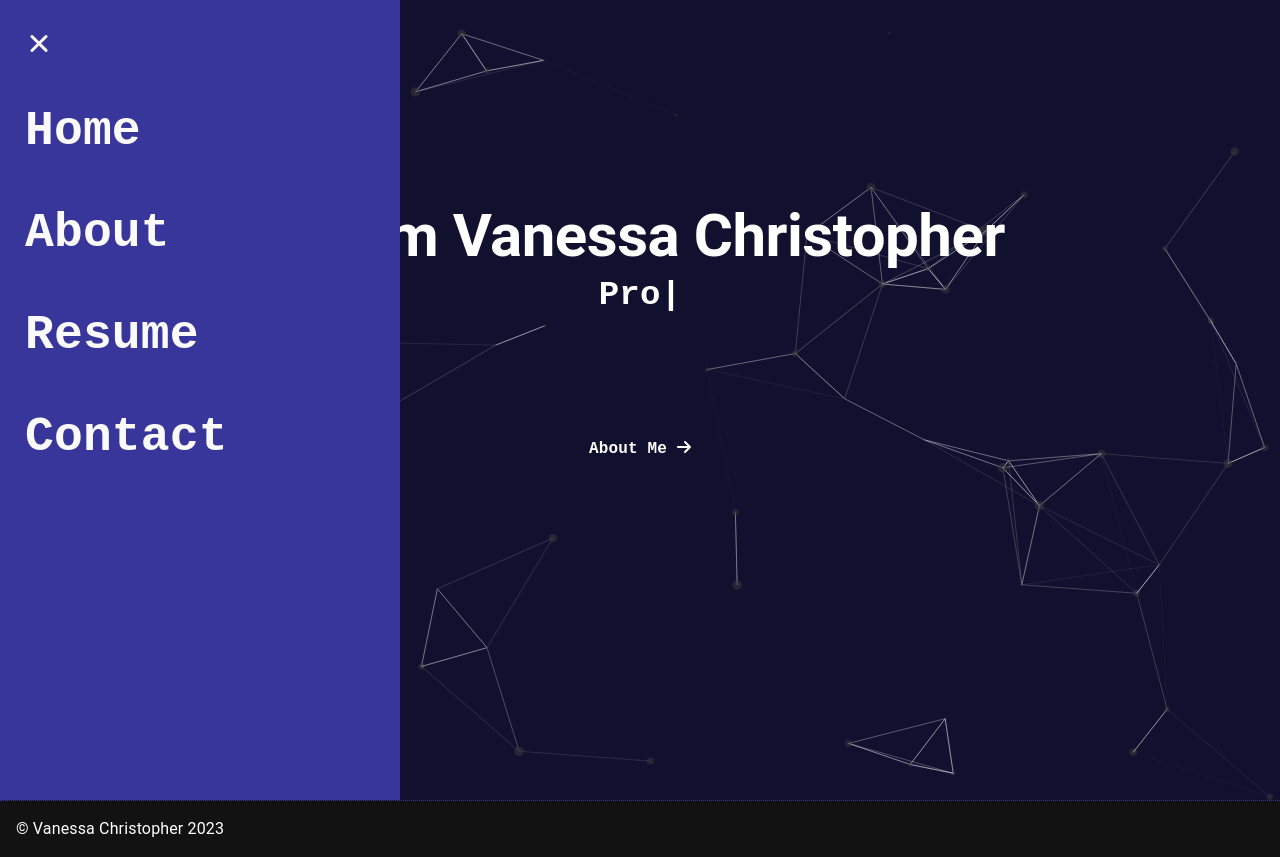
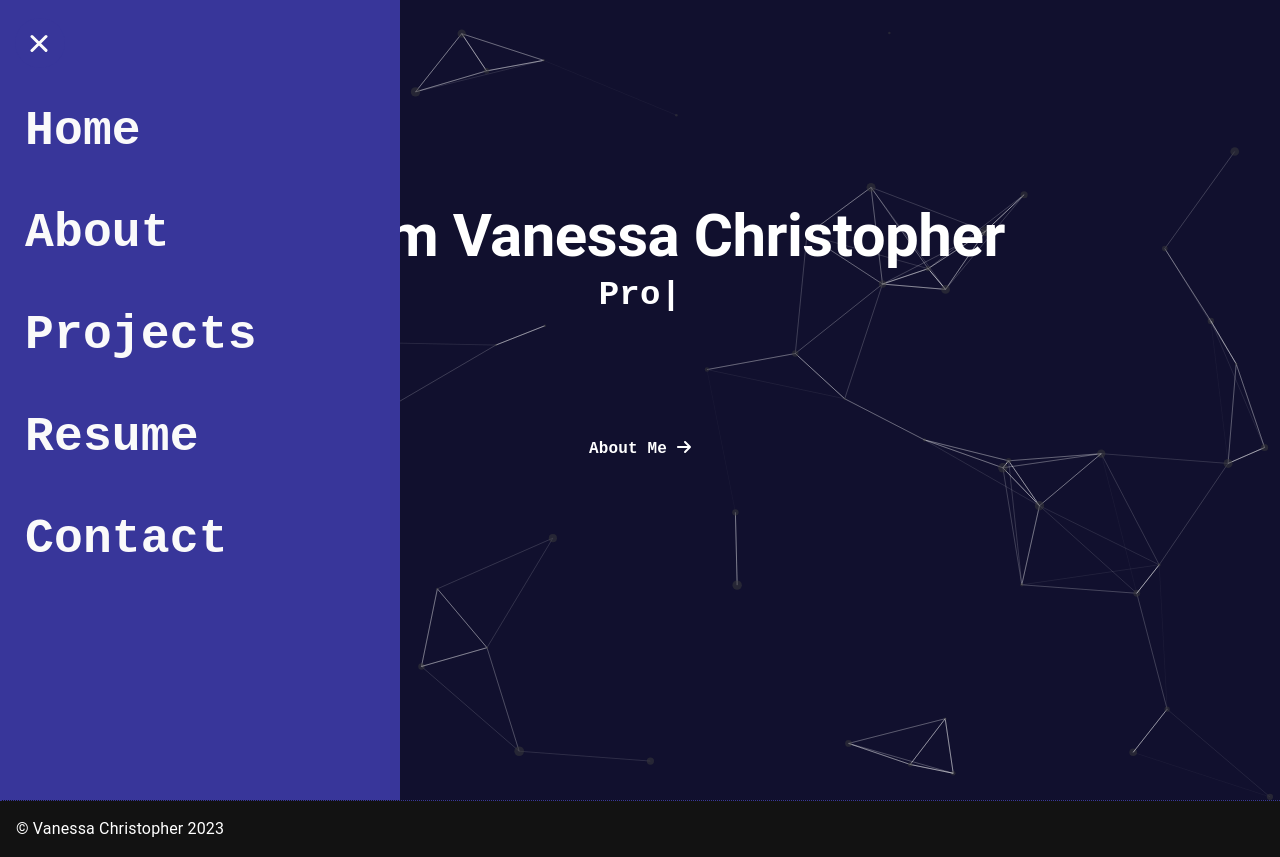
Before and after one commit to Vanessa-Kris/Vanessa-Kris.github.io, a React (Create React App) app: page /about in a window 1280 px wide. Both pictures are taken after a click on the button 40 px from the left and 43 px from the top of the page. Built offline with nearby package versions, Linux system fonts and the light colour scheme.

Commit message:
added projects to navbar

```diff
--- a/src/components/navbar.js
+++ b/src/components/navbar.js
@@ -64,6 +64,10 @@ export default function App() {
             {" "}
             <li>About</li>{" "}
           </a>
+          <a href="#/project">
+            {" "}
+            <li>Projects</li>{" "}
+          </a>
           <a href="#/resume">
             {" "}
             <li>Resume</li>{" "}
```
